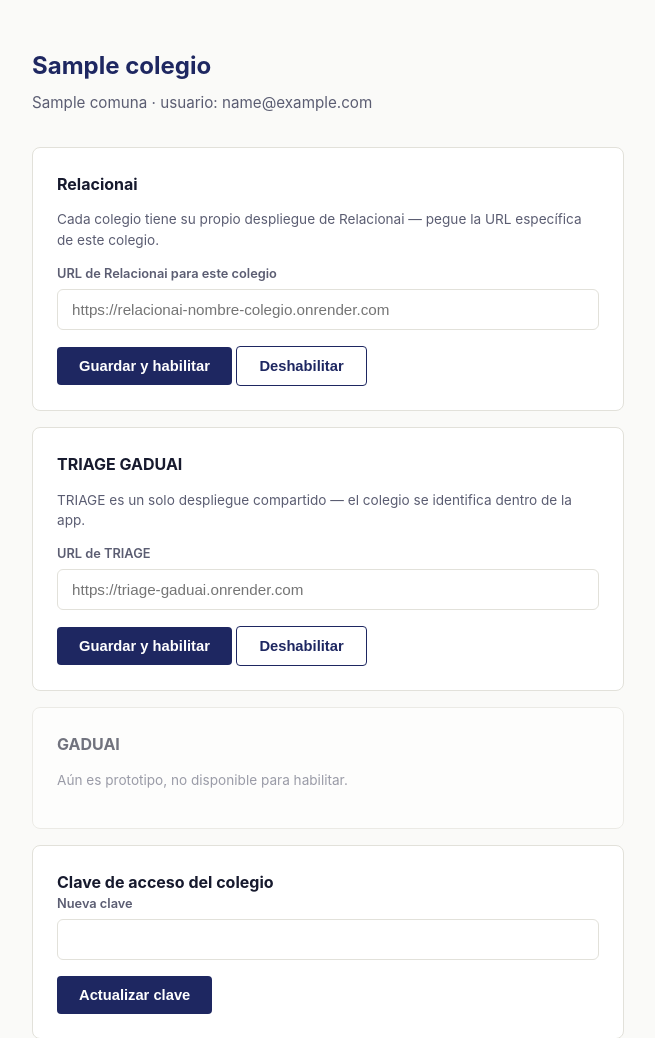
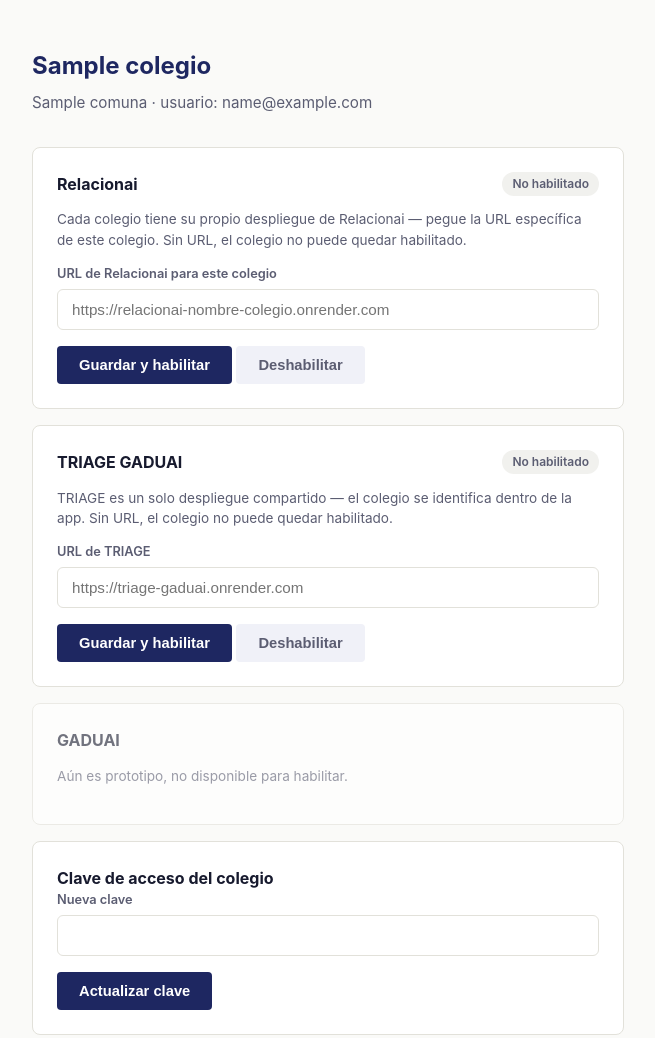
Before and after one commit to humbertoski26/gaduaiweb, a Flask app: page /admin/colegios/1 in a window 1280 px wide. Shown: the part 56-1094 px from the top of the page, without its empty margins (312-967 px from the left). Run offline with Flask 3, Linux system fonts and the light colour scheme; the visitor is signed in with stand-in values (Sample User, id 1); a database or web service that is not in the repository returns one stand-in record (values such as "Sample title"); some libraries are stand-ins or nearby versions.

Commit message:
Panel admin: mostrar estado habilitado/no habilitado y exigir URL para habilitar
Co-Authored-By: Claude Sonnet 5 <noreply@anthropic.com>

```diff
--- a/portal/templates/admin_colegio.html
+++ b/portal/templates/admin_colegio.html
@@ -11,24 +11,30 @@
   {% if msg %}<div class="flash">{{ msg }}</div>{% endif %}
 
   <div class="card">
-    <strong>Relacionai</strong>
-    <p style="font-size:0.85rem;color:var(--muted);">Cada colegio tiene su propio despliegue de Relacionai — pegue la URL específica de este colegio.</p>
+    <div style="display:flex;justify-content:space-between;align-items:center;">
+      <strong>Relacionai</strong>
+      <span class="badge {{ 'badge-on' if acc.relacionai else 'badge-off' }}">{{ 'Habilitado' if acc.relacionai else 'No habilitado' }}</span>
+    </div>
+    <p style="font-size:0.85rem;color:var(--muted);">Cada colegio tiene su propio despliegue de Relacionai — pegue la URL específica de este colegio. Sin URL, el colegio no puede quedar habilitado.</p>
     <form method="post" action="{{ url_for('admin_toggle_acceso', colegio_id=colegio.id, producto='relacionai') }}">
       <label>URL de Relacionai para este colegio</label>
-      <input type="url" name="url" placeholder="https://relacionai-nombre-colegio.onrender.com" value="{{ acc.relacionai_url or '' }}">
-      <button class="btn" type="submit" name="habilitado" value="1">Guardar y habilitar</button>
-      <button class="btn btn-outline" type="submit" name="habilitado" value="0">Deshabilitar</button>
+      <input type="url" name="url" placeholder="https://relacionai-nombre-colegio.onrender.com" value="{{ acc.relacionai_url or '' }}" required>
+      <button class="btn {{ 'btn-muted' if acc.relacionai else '' }}" type="submit" name="habilitado" value="1">{{ 'Habilitado ✓' if acc.relacionai else 'Guardar y habilitar' }}</button>
+      <button class="btn {{ '' if acc.relacionai else 'btn-muted' }}" type="submit" name="habilitado" value="0" formnovalidate>Deshabilitar</button>
     </form>
   </div>
 
   <div class="card">
-    <strong>TRIAGE GADUAI</strong>
-    <p style="font-size:0.85rem;color:var(--muted);">TRIAGE es un solo despliegue compartido — el colegio se identifica dentro de la app.</p>
+    <div style="display:flex;justify-content:space-between;align-items:center;">
+      <strong>TRIAGE GADUAI</strong>
+      <span class="badge {{ 'badge-on' if acc.triage else 'badge-off' }}">{{ 'Habilitado' if acc.triage else 'No habilitado' }}</span>
+    </div>
+    <p style="font-size:0.85rem;color:var(--muted);">TRIAGE es un solo despliegue compartido — el colegio se identifica dentro de la app. Sin URL, el colegio no puede quedar habilitado.</p>
     <form method="post" action="{{ url_for('admin_toggle_acceso', colegio_id=colegio.id, producto='triage') }}">
       <label>URL de TRIAGE</label>
-      <input type="url" name="url" placeholder="https://triage-gaduai.onrender.com" value="{{ acc.triage_url or '' }}">
-      <button class="btn" type="submit" name="habilitado" value="1">Guardar y habilitar</button>
-      <button class="btn btn-outline" type="submit" name="habilitado" value="0">Deshabilitar</button>
+      <input type="url" name="url" placeholder="https://triage-gaduai.onrender.com" value="{{ acc.triage_url or '' }}" required>
+      <button class="btn {{ 'btn-muted' if acc.triage else '' }}" type="submit" name="habilitado" value="1">{{ 'Habilitado ✓' if acc.triage else 'Guardar y habilitar' }}</button>
+      <button class="btn {{ '' if acc.triage else 'btn-muted' }}" type="submit" name="habilitado" value="0" formnovalidate>Deshabilitar</button>
     </form>
   </div>
 
--- a/portal/templates/base.html
+++ b/portal/templates/base.html
@@ -17,6 +17,8 @@
   .btn:hover{background:var(--accent);}
   .btn-danger{background:#b91c1c;}
   .btn-outline{background:transparent;color:var(--navy);border:1px solid var(--navy);}
+  .btn-muted{background:var(--navy-soft);color:var(--muted);cursor:default;}
+  .btn-muted:hover{background:var(--navy-soft);}
   .card{background:#fff;border:1px solid var(--line);border-radius:8px;padding:24px;margin-bottom:16px;}
   .flash{background:#FFF4E5;border:1px solid #F0C36D;color:#7A4A00;padding:10px 14px;border-radius:6px;margin-bottom:20px;font-size:0.9rem;}
   a{color:var(--navy);}
```
